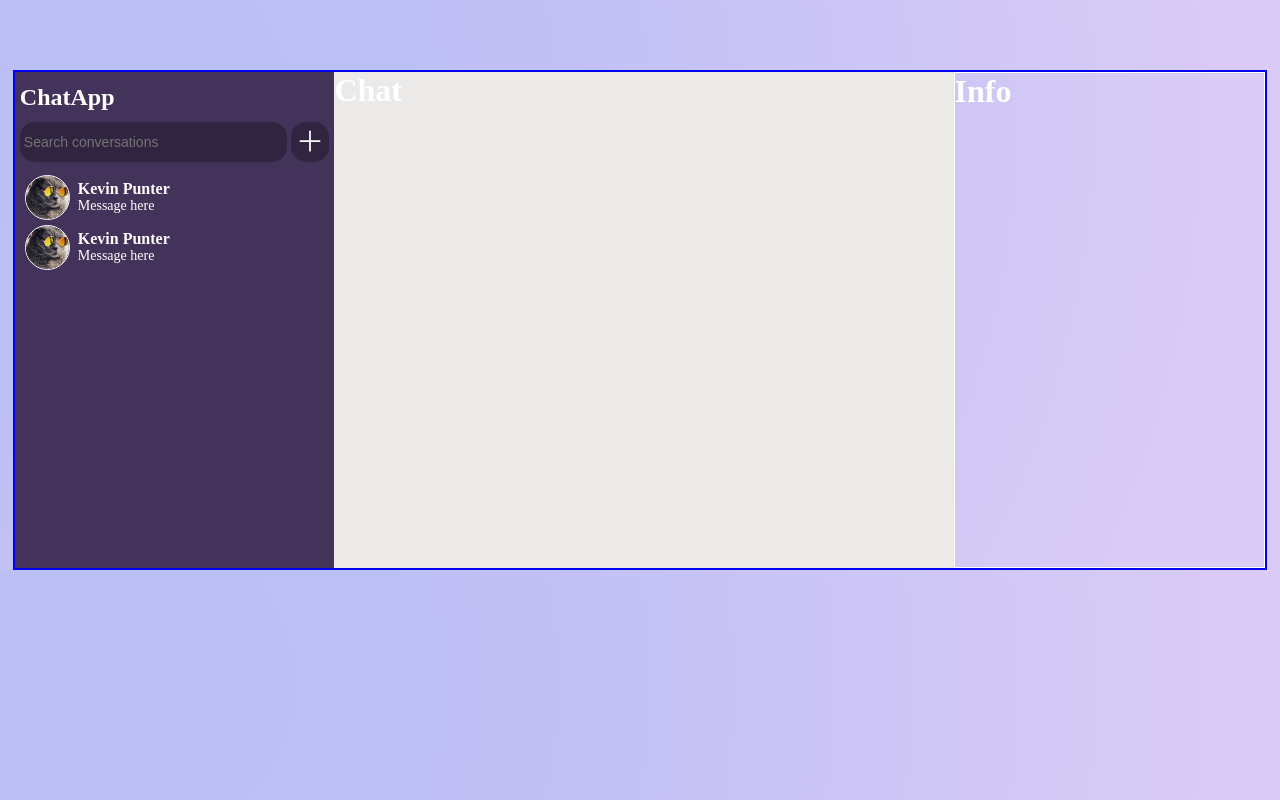
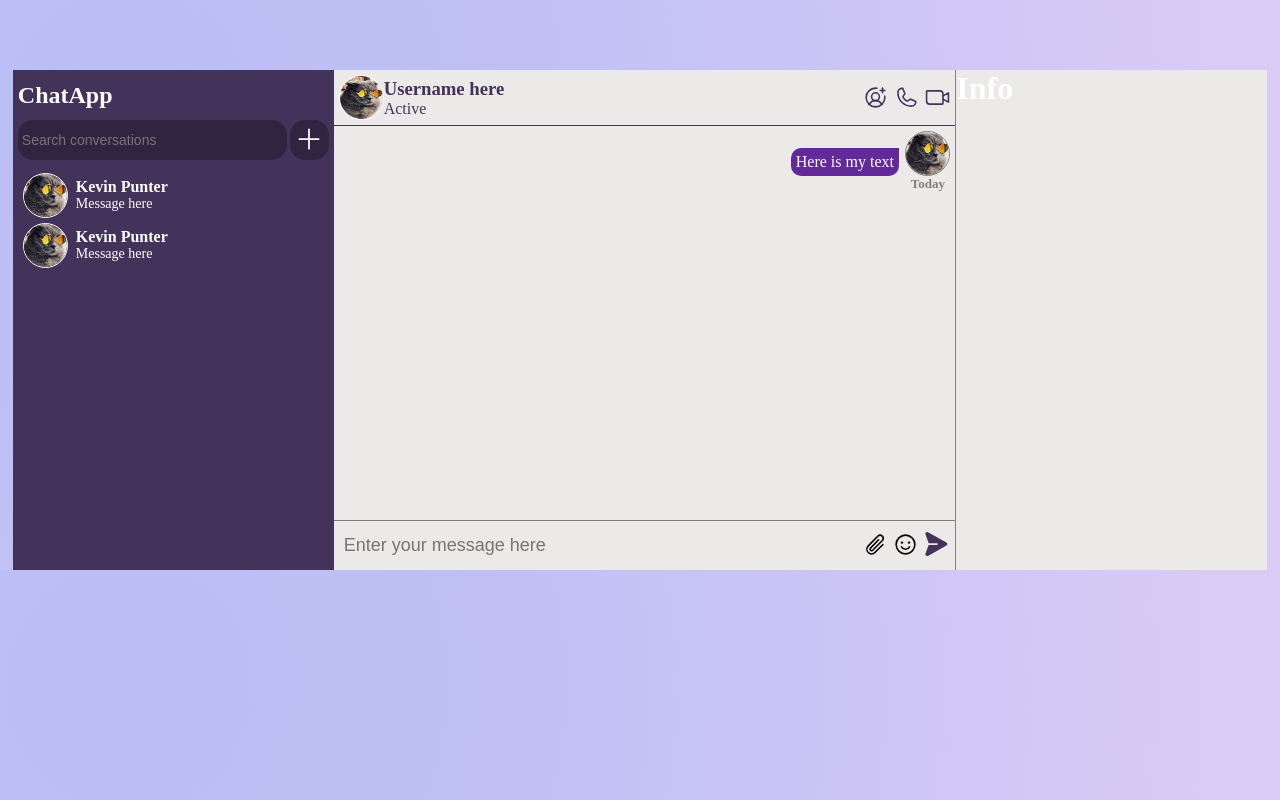
Before and after one commit to Stephh10/React-Chat-App, a React (Vite) app: page / in a window 1280 px wide. Built offline with nearby package versions, Linux system fonts and the light colour scheme.

Commit message:
Added css for chat section

```diff
--- a/src/components/Chat/Chat.css
+++ b/src/components/Chat/Chat.css
@@ -1,4 +1,115 @@
 .chat {
   flex: 2;
+  display: flex;
+  flex-direction: column;
   background-color: #ece9e9;
 }
+
+.nav {
+  color: #433259;
+  border-bottom: 1px solid #433259;
+  display: flex;
+  align-items: center;
+  justify-content: space-between;
+  padding: 5px;
+}
+
+.userDetailsNav {
+  display: flex;
+  flex-direction: column;
+  justify-content: center;
+}
+
+.navActions {
+  display: flex;
+  gap: 0.4rem;
+}
+
+.navImg {
+  display: flex;
+  align-items: center;
+}
+
+.nav img {
+  width: 45px;
+  height: 45px;
+  border: 1px solid white;
+  border-radius: 50%;
+}
+
+.input {
+  display: flex;
+  height: 50px;
+  border-top: 1px solid grey;
+  padding: 0 5px;
+}
+
+.input input {
+  flex: 1;
+  font-size: 18px;
+  padding-left: 5px;
+  background-color: inherit;
+  outline: none;
+  border: none;
+}
+
+.inputActions {
+  display: flex;
+  align-items: center;
+  gap: 0.3rem;
+}
+
+.inputActions button {
+  background-color: inherit;
+  border: none;
+  cursor: pointer;
+}
+
+.chatArea {
+  flex: 1;
+  color: black;
+  padding: 5px;
+}
+
+.message {
+  display: flex;
+  align-items: center;
+  gap: 0.4rem;
+}
+
+.messageUser {
+  display: flex;
+  flex-direction: column;
+  align-items: center;
+}
+
+.messageUser img {
+  width: 45px;
+  height: 45px;
+  object-fit: cover;
+  border-radius: 50%;
+  border: 1px solid #808080;
+}
+
+.messageUser p {
+  font-size: 13px;
+  font-weight: bold;
+  color: #808080;
+}
+
+.messageContent {
+  background-color: #808080;
+  border-radius: 0px 10px 10px 10px;
+  padding: 5px;
+  color: white;
+}
+
+.message.owner {
+  display: flex;
+  flex-direction: row-reverse;
+}
+
+.message.owner .messageContent {
+  border-radius: 10px 0px 10px 10px;
+  background-color: #632999;
+}
--- a/src/components/Chat/Chat.jsx
+++ b/src/components/Chat/Chat.jsx
@@ -1,10 +1,15 @@
 import React from "react";
 import "./Chat.css";
+import Nav from "./Nav";
+import Input from "./Input";
+import ChatArea from "./ChatArea";
 
 export default function Chat() {
   return (
     <div className="chat">
-      <h1>Chat</h1>
+      <Nav />
+      <ChatArea />
+      <Input />
     </div>
   );
 }
--- /dev/null
+++ b/src/components/Chat/ChatArea.jsx
@@ -0,0 +1,11 @@
+import React from "react";
+import "./Chat.css";
+import Message from "./Message";
+
+export default function ChatArea() {
+  return (
+    <div className="chatArea">
+      <Message />
+    </div>
+  );
+}
--- /dev/null
+++ b/src/components/Chat/Input.jsx
@@ -0,0 +1,22 @@
+import React from "react";
+import "./Chat.css";
+import { Paperclip, Smiley, PaperPlaneRight } from "phosphor-react";
+
+export default function Input() {
+  return (
+    <div className="input">
+      <input type="text" placeholder="Enter your message here" />
+      <div className="inputActions">
+        <button>
+          <Paperclip size={25} />
+        </button>
+        <button>
+          <Smiley size={25} />
+        </button>
+        <button>
+          <PaperPlaneRight size={28} color="#433259" weight="fill" />
+        </button>
+      </div>
+    </div>
+  );
+}
--- /dev/null
+++ b/src/components/Chat/Message.jsx
@@ -0,0 +1,18 @@
+import React from "react";
+import userImg from "../../assets/profileImg.jpg";
+import "./Chat.css";
+
+export default function Message() {
+  return (
+    <div className="message owner">
+      <div className="messageUser">
+        <img src={userImg} alt="chatImg" />
+        <p>Today</p>
+      </div>
+      <div className="messageDetails">
+        <div className="imgArea"></div>
+        <p className="messageContent">Here is my text</p>
+      </div>
+    </div>
+  );
+}
--- /dev/null
+++ b/src/components/Chat/Nav.jsx
@@ -0,0 +1,24 @@
+import React from "react";
+import "./Chat.css";
+import navImg from "../../assets/profileImg.jpg";
+import { UserCirclePlus, Phone, VideoCamera } from "phosphor-react";
+
+export default function Nav() {
+  return (
+    <div className="nav">
+      <div className="navImg">
+        <img src={navImg} alt="userImg" />
+
+        <div className="userDetailsNav">
+          <h3>Username here</h3>
+          <p>Active</p>
+        </div>
+      </div>
+      <div className="navActions">
+        <UserCirclePlus size={25} />
+        <Phone size={25} />
+        <VideoCamera size={25} />
+      </div>
+    </div>
+  );
+}
--- a/src/components/Info/Info.css
+++ b/src/components/Info/Info.css
@@ -1,4 +1,5 @@
 .info {
-  border: 1px solid white;
   flex: 1;
+  background-color: #ece9e9;
+  border-left: 1px solid grey;
 }
--- a/src/pages/Main/Main.css
+++ b/src/pages/Main/Main.css
@@ -1,7 +1,6 @@
 .main {
   color: white;
   display: flex;
-  border: 2px solid blue;
   width: 98%;
   margin: 70px auto 0 auto;
   height: 500px;
```
Also changed, not shown: src/components/Info/NavInfo.jsx (added), src/components/Info/UserInfo.jsx (added), 1 other file (tests, documents, lock files or other folders).
